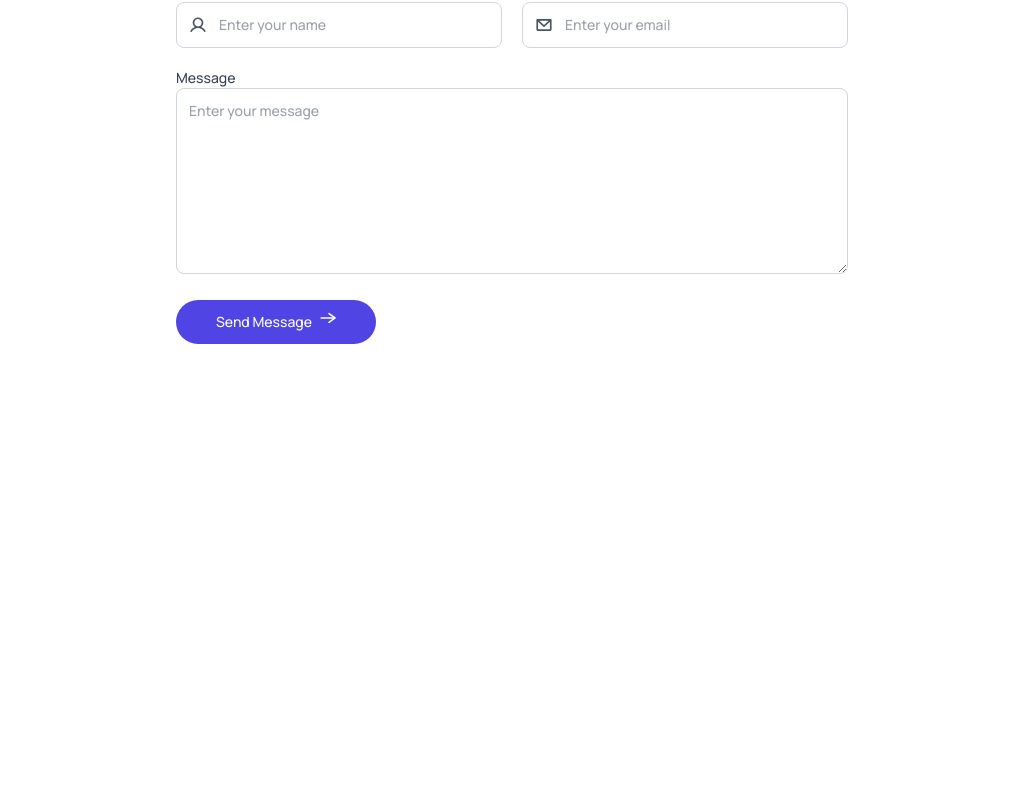
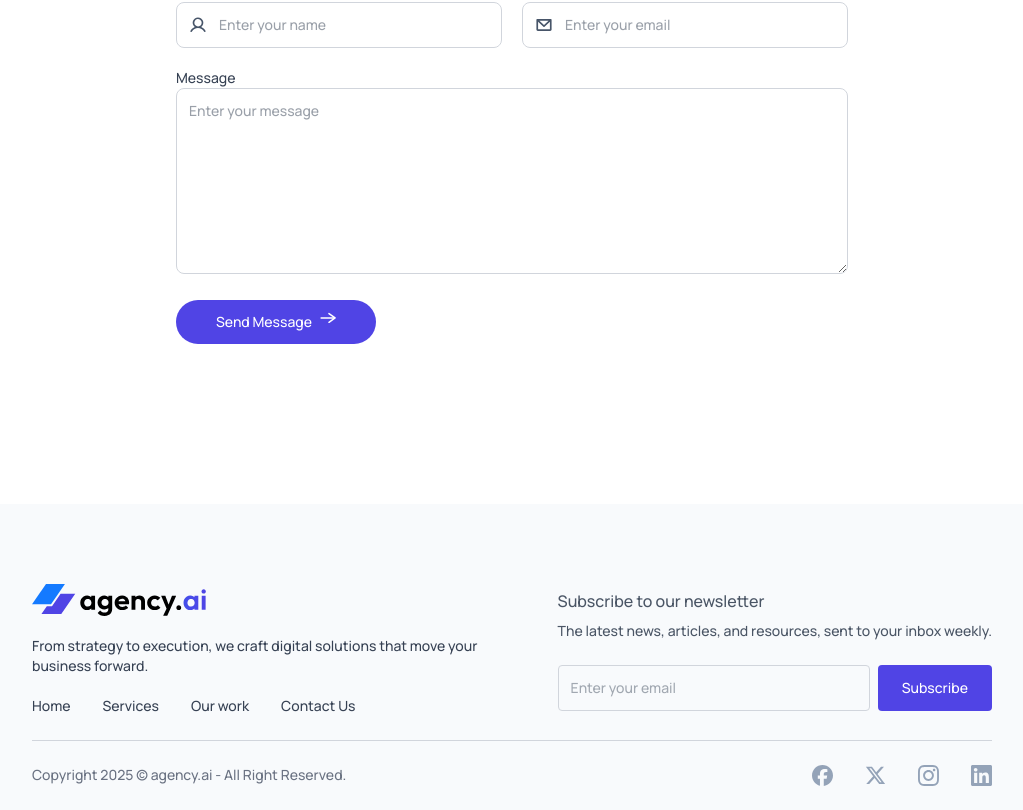
Before and after one commit to SpiriT-L/agency-ai, a React (Vite) app: page / in a window 1280 px wide. Shown: the part 3356-4166 px from the top of the page, without its empty margins (128-1151 px from the left). Before the commit the page ends 3700 px from the top, so only its background shows below. Built offline with nearby package versions, Linux system fonts and the light colour scheme; a web font is replaced by a local one.

Commit message:
feat: add Footer component with theme support and subscription form

```diff
--- a/src/App.tsx
+++ b/src/App.tsx
@@ -7,6 +7,7 @@
 import Teams from './components/Teams';
 import ContactUs from './components/ContactUs';
 import { Toaster } from 'react-hot-toast';
+import Footer from './components/Footer';
 
 const App = () => {
   const [theme, setTheme] = useState(
@@ -23,6 +24,7 @@
       <OurWork />
       <Teams />
       <ContactUs />
+      <Footer theme={theme} setTheme={setTheme} />
     </div>
   );
 };
--- /dev/null
+++ b/src/components/Footer.tsx
@@ -0,0 +1,104 @@
+import assets from '../assets/assets';
+
+type FooterProps = {
+  theme: string;
+  setTheme: (theme: string) => void;
+};
+
+const Footer: React.FC<FooterProps> = ({ theme }) => {
+  return (
+    <>
+      <footer className='bg-slate-50 dark:bg-gray-900 pt-10 sm:pt-20 sm:mt-40 px-4 sm:px-10 lg:px-24 xl:px-40'>
+        {/* footer top */}
+        <div className='flex justify-between lg:items-center max-lg:flex-col gap-10'>
+          <div className='space-y-5 text-sm text-gray-700 dark:text-gray-400'>
+            <img
+              src={theme === 'dark' ? assets.logo_dark : assets.logo}
+              className='w-32 sm:w-44'
+              alt='logo'
+            />
+            <p className='max-w-md'>
+              From strategy to execution, we craft digital solutions that move
+              your business forward.
+            </p>
+
+            <ul className='flex gap-8'>
+              <li className=''>
+                <a className='hover:text-primary' href='#hero'>
+                  Home
+                </a>
+              </li>
+              <li>
+                <a className='hover:text-primary' href='#services'>
+                  Services
+                </a>
+              </li>
+              <li>
+                <a className='hover:text-primary' href='#our-work'>
+                  Our work
+                </a>
+              </li>
+              <li>
+                <a className='hover:text-primary' href='#contact-us'>
+                  Contact Us
+                </a>
+              </li>
+            </ul>
+          </div>
+          <div className='text-gray-600 dark:text-gray-400'>
+            <h3 className='text-gray-600 dark:text-gray-400'>
+              Subscribe to our newsletter
+            </h3>
+            <p className='text-sm mt-2 mb-6'>
+              The latest news, articles, and resources, sent to your inbox
+              weekly.
+            </p>
+            <div className='flex gap-2 text-sm'>
+              <input
+                type='email'
+                placeholder='Enter your email'
+                className='w-full p-3 text-sm outline-none rounded dark:text-gray-200 bg-transparent border border-gray-300 dark:border-gray-500'
+              />
+              <button className='bg-primary text-white px-6 rounded'>
+                Subscribe
+              </button>
+            </div>
+          </div>
+        </div>
+        <hr className='border-gray-300 dark:border-gray-600 my-6' />
+        {/* footer top */}
+        <div className='pb-6 text-sm text-gray-500 flex justify-center sm:justify-between gap-4 flex-wrap'>
+          <p>Copyright 2025 © agency.ai - All Right Reserved.</p>
+          <div className='flex items-center justify-between gap-8'>
+            <a
+              className='transition duration-200 hover:scale-[1.01] hover:-translate-y-px'
+              href='/facebook.com'
+            >
+              <img src={assets.facebook_icon} alt='facebook icon' />
+            </a>
+            <a
+              className='transition duration-200 hover:scale-[1.01] hover:-translate-y-px'
+              href='/x.com'
+            >
+              <img src={assets.twitter_icon} alt='x icon' />
+            </a>
+            <a
+              className='transition duration-200 hover:scale-[1.01] hover:-translate-y-px'
+              href='/instagram.com'
+            >
+              <img src={assets.instagram_icon} alt='instagram icon' />
+            </a>
+            <a
+              className='transition duration-200 hover:scale-[1.01] hover:-translate-y-px'
+              href=''
+            >
+              <img src={assets.linkedin_icon} alt='linkedin icon' />
+            </a>
+          </div>
+        </div>
+      </footer>
+    </>
+  );
+};
+
+export default Footer;
```
